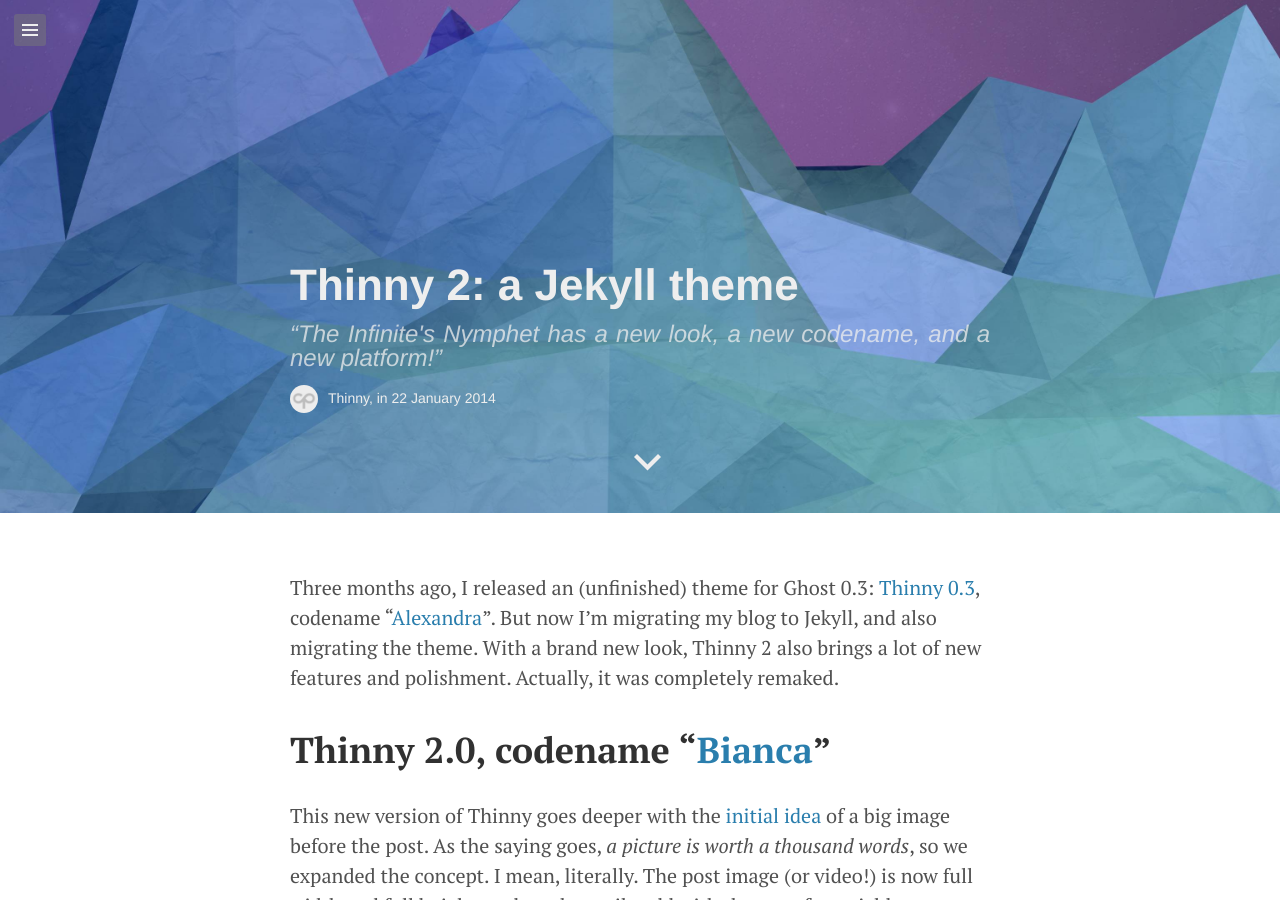
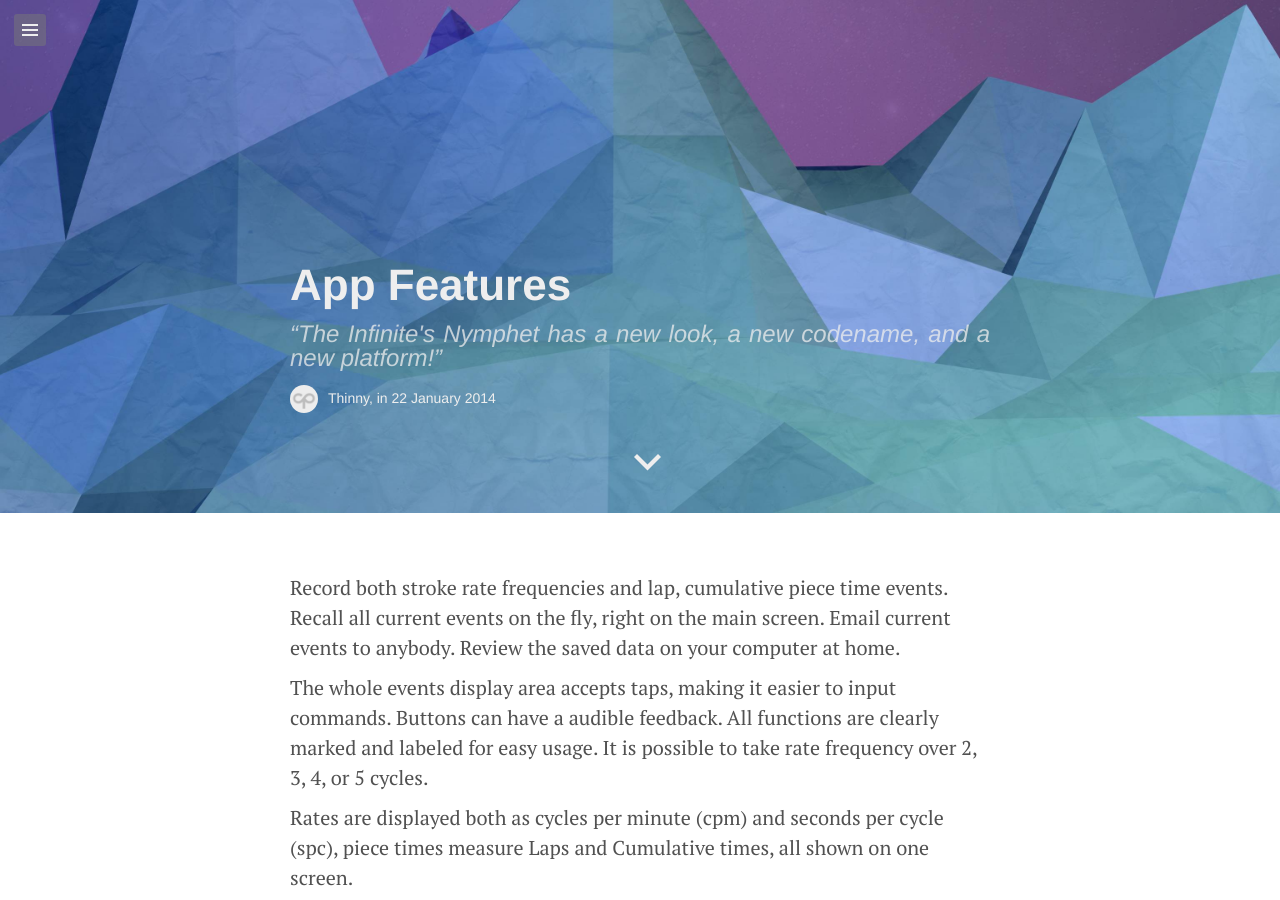
Before and after one commit to morosaka/morosaka.github.io, a Jekyll site: the page built from _posts/2014-01-22-thinny-2.md, in a window 1280 px wide and 900 px high, scrolled down 387 px. Built offline with Jekyll 4.4.1, drawn with Linux system fonts in a browser that asks for light colours; Markdown is read by kramdown in place of the engine named in the settings.

Commit message:
Inserted copy
Ongoing learning process

```diff
--- a/_posts/2014-01-22-thinny-2.md
+++ b/_posts/2014-01-22-thinny-2.md
@@ -1,13 +1,20 @@
 ---
 layout: post
-title: "Thinny 2: a Jekyll theme"
+title: "App Features"
 quote: The Infinite's Nymphet has a new look, a new codename, and a new platform!
 image: false
 video: false
 ---
 
-Three months ago, I released an (unfinished) theme for Ghost 0.3: [Thinny 0.3](http://github.com/camporez/Thinny), codename "[Alexandra](http://nikita2010.wikia.com/wiki/Alexandra_Udinov)".
-But now I'm migrating my blog to Jekyll, and also migrating the theme. With a brand new look, Thinny 2 also brings a lot of new features and polishment. Actually, it was completely remaked.
+Record both stroke rate frequencies and lap, cumulative piece time events.
+Recall all current events on the fly, right on the main screen.
+Email current events to anybody. Review the saved data on your computer at home.
+
+The whole events display area accepts taps, making it easier to input commands.
+Buttons can have a audible feedback. All functions are clearly marked and labeled for easy usage.
+It is possible to take rate frequency over 2, 3, 4, or 5 cycles.
+
+Rates are displayed both as cycles per minute (cpm) and seconds per cycle (spc), piece times measure Laps and Cumulative times, all shown on one screen.
 
 #Thinny 2.0, codename "[Bianca](http://memoriaglobo.globo.com/programas/entretenimento/novelas/caras-bocas/caras-bocas-bianca-isabelle-drummond.htm)"
 
```
